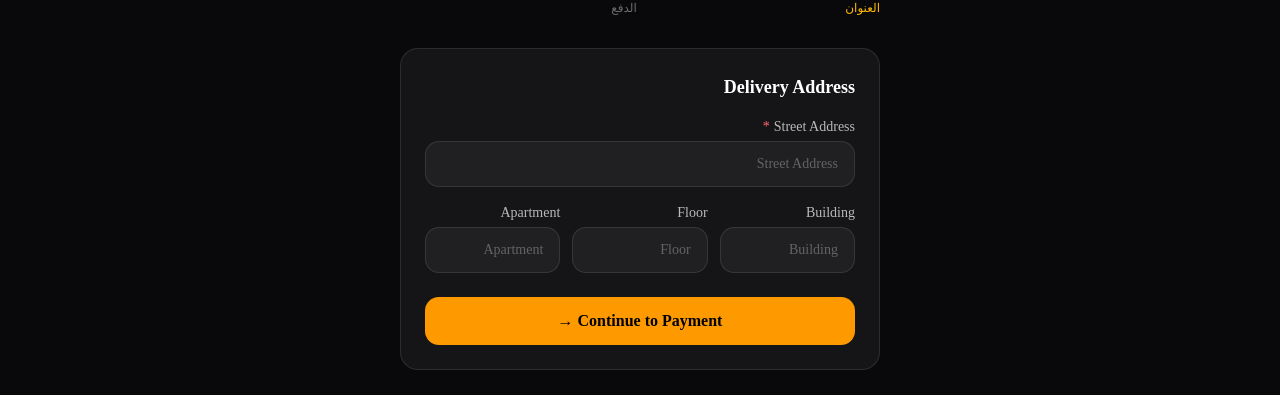
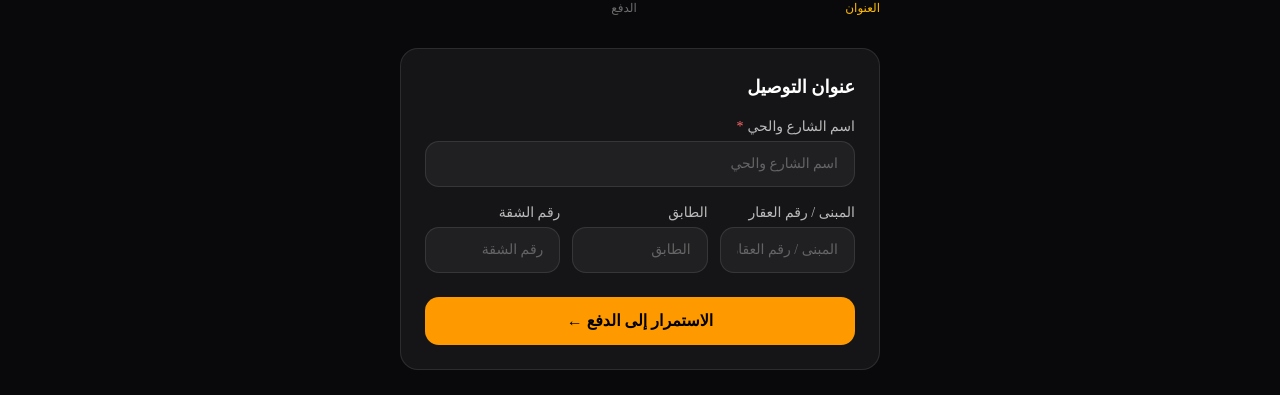
Before and after one commit to Ziad2024/Food-ordering-system-Next.js-, a Next.js app: page /ar/checkout in a window 1280 px wide. Shown: the part 256-651 px from the top of the page. Built offline with nearby package versions, Linux system fonts and the light colour scheme; no server answers.

Commit message:
feat: translate checkout address form and payment selector components to Arabic

```diff
--- a/src/features/checkout/components/AddressForm.tsx
+++ b/src/features/checkout/components/AddressForm.tsx
@@ -5,6 +5,7 @@ import { zodResolver } from '@hookform/resolvers/zod';
 import { z } from 'zod';
 import { addressSchema } from '@/features/checkout/schemas/checkout.schema';
 import { CheckoutFormValues } from '@/features/checkout/schemas/checkout.schema';
+import { useTranslations } from 'next-intl';
 
 type AddressValues = CheckoutFormValues['address'];
 
@@ -14,6 +15,7 @@ interface Props {
 }
 
 export function AddressForm({ defaultValues, onNext }: Props) {
+  const t = useTranslations('checkout');
   const { register, handleSubmit, formState: { errors } } = useForm<AddressValues>({
     resolver: zodResolver(addressSchema),
     defaultValues,
@@ -35,18 +37,18 @@ export function AddressForm({ defaultValues, onNext }: Props) {
 
   return (
     <form onSubmit={handleSubmit(onNext)} className="space-y-4">
-      <h2 className="text-lg font-bold mb-4">Delivery Address</h2>
-      {field('Street Address', 'addressLine', true)}
+      <h2 className="text-lg font-bold mb-4">{t('delivery_address')}</h2>
+      {field(t('street_address'), 'addressLine', true)}
       <div className="grid grid-cols-3 gap-3">
-        {field('Building', 'building')}
-        {field('Floor', 'floor')}
-        {field('Apartment', 'apartment')}
+        {field(t('building'), 'building')}
+        {field(t('floor'), 'floor')}
+        {field(t('apartment'), 'apartment')}
       </div>
       <button
         type="submit"
         className="w-full py-3 bg-amber-500 hover:bg-amber-400 text-black font-bold rounded-xl transition-colors mt-2"
       >
-        Continue to Payment →
+        {t('continue_payment')}
       </button>
     </form>
   );
--- a/src/features/checkout/components/PaymentSelector.tsx
+++ b/src/features/checkout/components/PaymentSelector.tsx
@@ -2,6 +2,7 @@
 
 import { CreditCard, Banknote } from 'lucide-react';
 import { useState } from 'react';
+import { useTranslations } from 'next-intl';
 
 interface Props {
   onNext: (method: 'card' | 'cash') => void;
@@ -9,28 +10,29 @@ interface Props {
   isLoading?: boolean;
 }
 
-const OPTIONS = [
+export function PaymentSelector({ onNext, onBack, isLoading }: Props) {
+  const t = useTranslations('checkout');
+  const [selected, setSelected] = useState<'card' | 'cash'>('cash');
+
+  const optionsList = [
     {
       value: 'cash' as const,
       icon: <Banknote size={24} />,
-    label: 'Cash on Delivery',
-    description: 'Pay when your order arrives',
+      label: t('cash_label'),
+      description: t('cash_desc'),
     },
     {
       value: 'card' as const,
       icon: <CreditCard size={24} />,
-    label: 'Pay with Card',
-    description: 'Secure checkout via Stripe',
+      label: t('card_label'),
+      description: t('card_desc'),
     },
   ];
 
-export function PaymentSelector({ onNext, onBack, isLoading }: Props) {
-  const [selected, setSelected] = useState<'card' | 'cash'>('cash');
-
   return (
     <div className="space-y-4">
-      <h2 className="text-lg font-bold mb-4">Payment Method</h2>
-      {OPTIONS.map((opt) => (
+      <h2 className="text-lg font-bold mb-4">{t('payment_method')}</h2>
+      {optionsList.map((opt) => (
         <button
           key={opt.value}
           type="button"
@@ -62,7 +64,7 @@ export function PaymentSelector({ onNext, onBack, isLoading }: Props) {
           disabled={isLoading}
           className="flex-1 py-3 border border-white/20 hover:bg-white/5 rounded-xl text-sm transition-colors disabled:opacity-50 disabled:cursor-not-allowed"
         >
-          ← Back
+          {t('back')}
         </button>
         <button
           onClick={() => onNext(selected)}
@@ -72,10 +74,10 @@ export function PaymentSelector({ onNext, onBack, isLoading }: Props) {
           {isLoading ? (
             <>
               <span className="w-4 h-4 border-2 border-black border-t-transparent rounded-full animate-spin" />
-              Placing Order...
+              {t('placing_order')}
             </>
           ) : (
-            'Place Order →'
+            t('place_order')
           )}
         </button>
       </div>
--- a/src/i18n/messages/ar.json
+++ b/src/i18n/messages/ar.json
@@ -12,7 +12,21 @@
   "checkout": {
     "title": "إتمام الطلب",
     "step_address": "العنوان",
-    "step_payment": "الدفع"
+    "step_payment": "الدفع",
+    "delivery_address": "عنوان التوصيل",
+    "street_address": "اسم الشارع والحي",
+    "building": "المبنى / رقم العقار",
+    "floor": "الطابق",
+    "apartment": "رقم الشقة",
+    "continue_payment": "الاستمرار إلى الدفع ←",
+    "payment_method": "طريقة الدفع",
+    "cash_label": "الدفع عند الاستلام",
+    "cash_desc": "ادفع نقداً عند وصول طلبك",
+    "card_label": "الدفع بالبطاقة",
+    "card_desc": "دفع آمن وسريع عبر Stripe",
+    "back": "→ الرجوع",
+    "place_order": "إتمام الطلب ←",
+    "placing_order": "جاري إرسال الطلب..."
   },
   "home": {
     "hero_title": "اكتشف الفرق",
--- a/src/i18n/messages/en.json
+++ b/src/i18n/messages/en.json
@@ -12,7 +12,21 @@
   "checkout": {
     "title": "Checkout",
     "step_address": "Address",
-    "step_payment": "Payment"
+    "step_payment": "Payment",
+    "delivery_address": "Delivery Address",
+    "street_address": "Street Address",
+    "building": "Building",
+    "floor": "Floor",
+    "apartment": "Apartment",
+    "continue_payment": "Continue to Payment →",
+    "payment_method": "Payment Method",
+    "cash_label": "Cash on Delivery",
+    "cash_desc": "Pay when your order arrives",
+    "card_label": "Pay with Card",
+    "card_desc": "Secure checkout via Stripe",
+    "back": "← Back",
+    "place_order": "Place Order →",
+    "placing_order": "Placing Order..."
   },
   "home": {
     "hero_title": "Taste the Difference",
```
Lines whose indentation alone changed are shown as unchanged.
